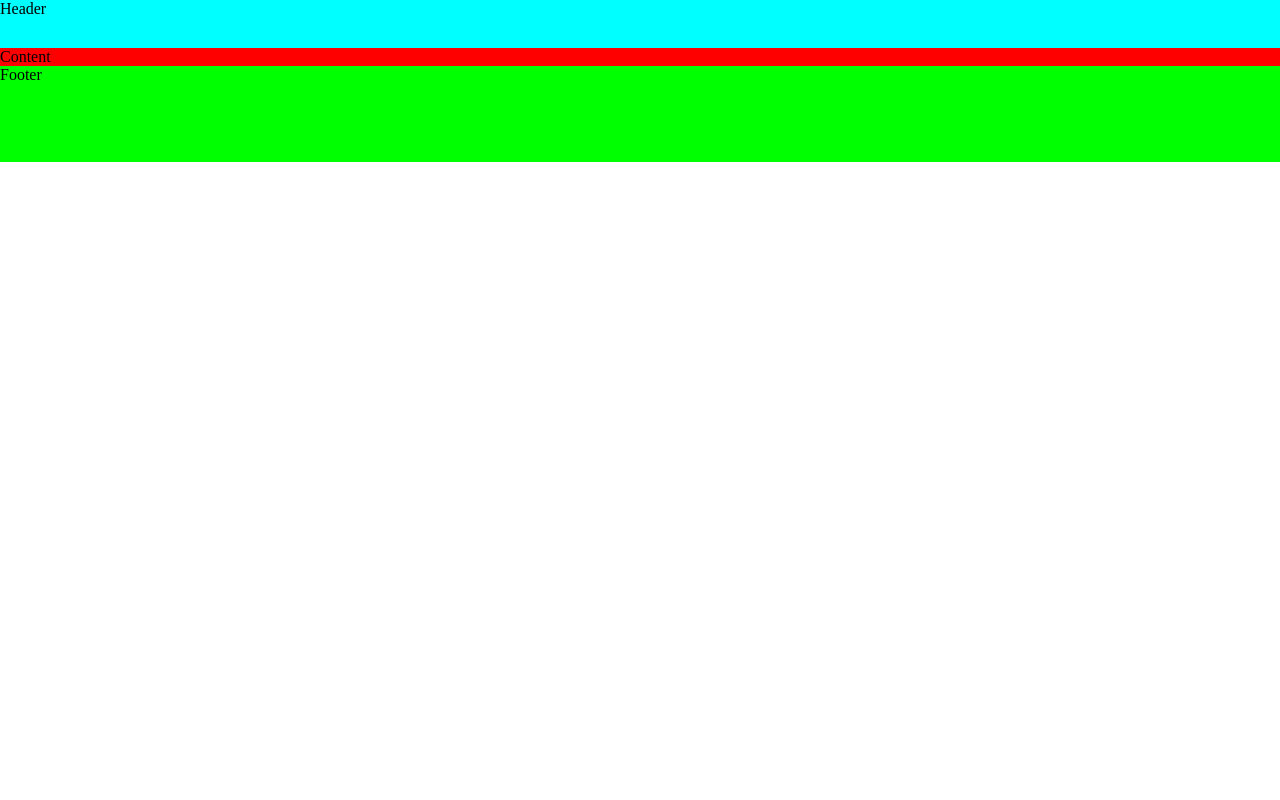
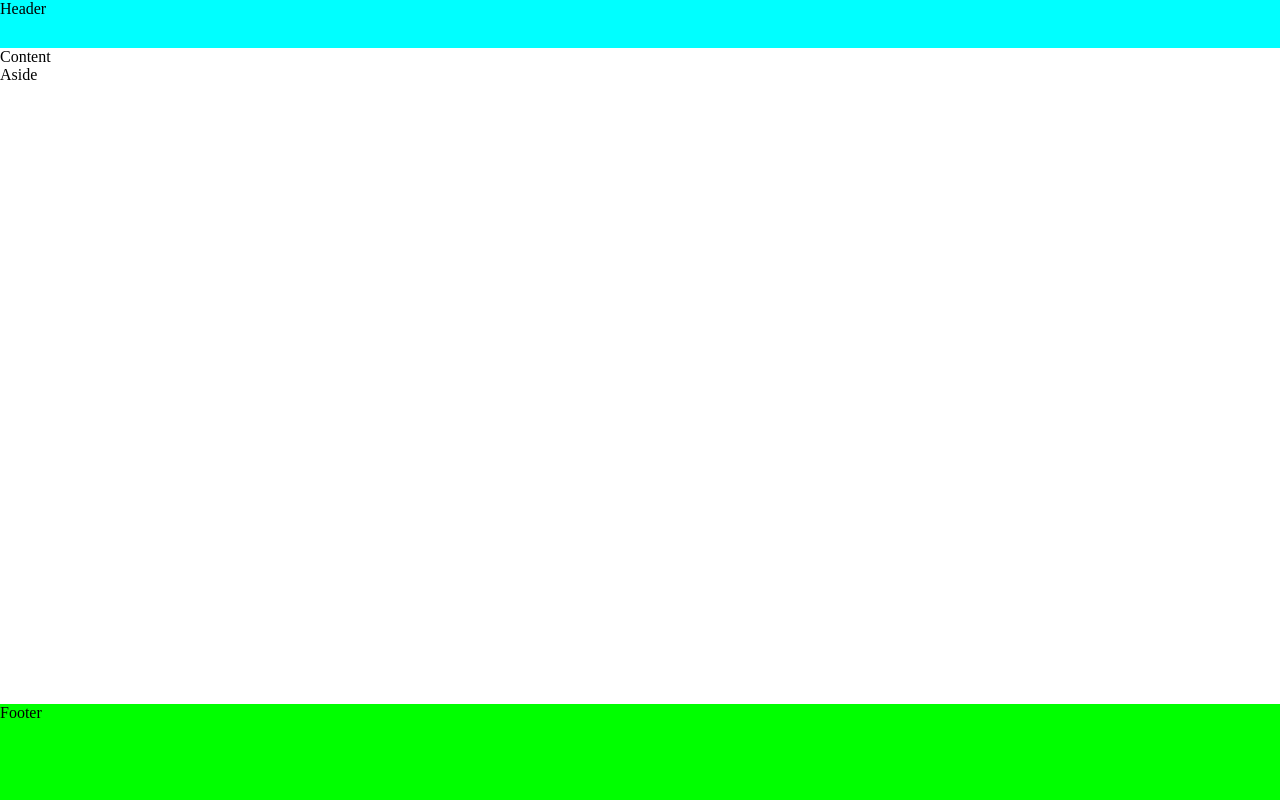
Before and after one commit to ElvisGT/Practica_Flexbox, a plain HTML site: page index.html in a window 1280 px wide. Drawn offline with Linux system fonts and the light colour scheme.

Commit message:
Agrego 2 secciones en el html

```diff
--- a/css/style.css
+++ b/css/style.css
@@ -16,11 +16,12 @@ body{
     height: 3rem;
 }
 
-.content{
+.container{
     background-color: red;
 }
 
 .footer{
     background-color: lime;
     height: 6rem;
+    margin-top: auto;
 }
--- a/index.html
+++ b/index.html
@@ -14,7 +14,12 @@
     </header>
 
     <section class="content">
-        Content
+        <section class="content">
+            Content
+        </section>
+        <section class="aside">
+            Aside
+        </section>
     </section>
 
     <footer class="footer">
```
